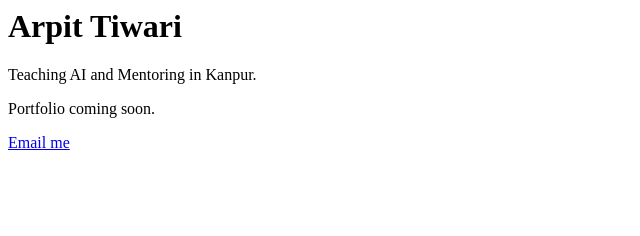
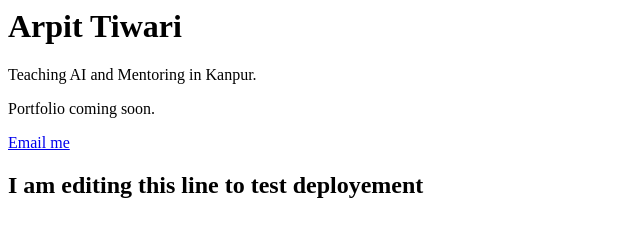
Before and after one commit to arpitiiitv/SDAI_AIF_01, a plain HTML site: page index.html in a window 1280 px wide. Shown: the whole page, without its empty margins (0-640 px from the left). Drawn offline with Linux system fonts and the light colour scheme.

Commit message:
Update index.html

```diff
--- a/index.html
+++ b/index.html
@@ -2,3 +2,4 @@
 <p>Teaching AI and Mentoring in Kanpur.</p>
 <p>Portfolio coming soon.</p>
 <p><a href="mailto:arpitbittu143@gmail.com">Email me</a></p>
+<h2> I am editing this line to test deployement </h2>
```
